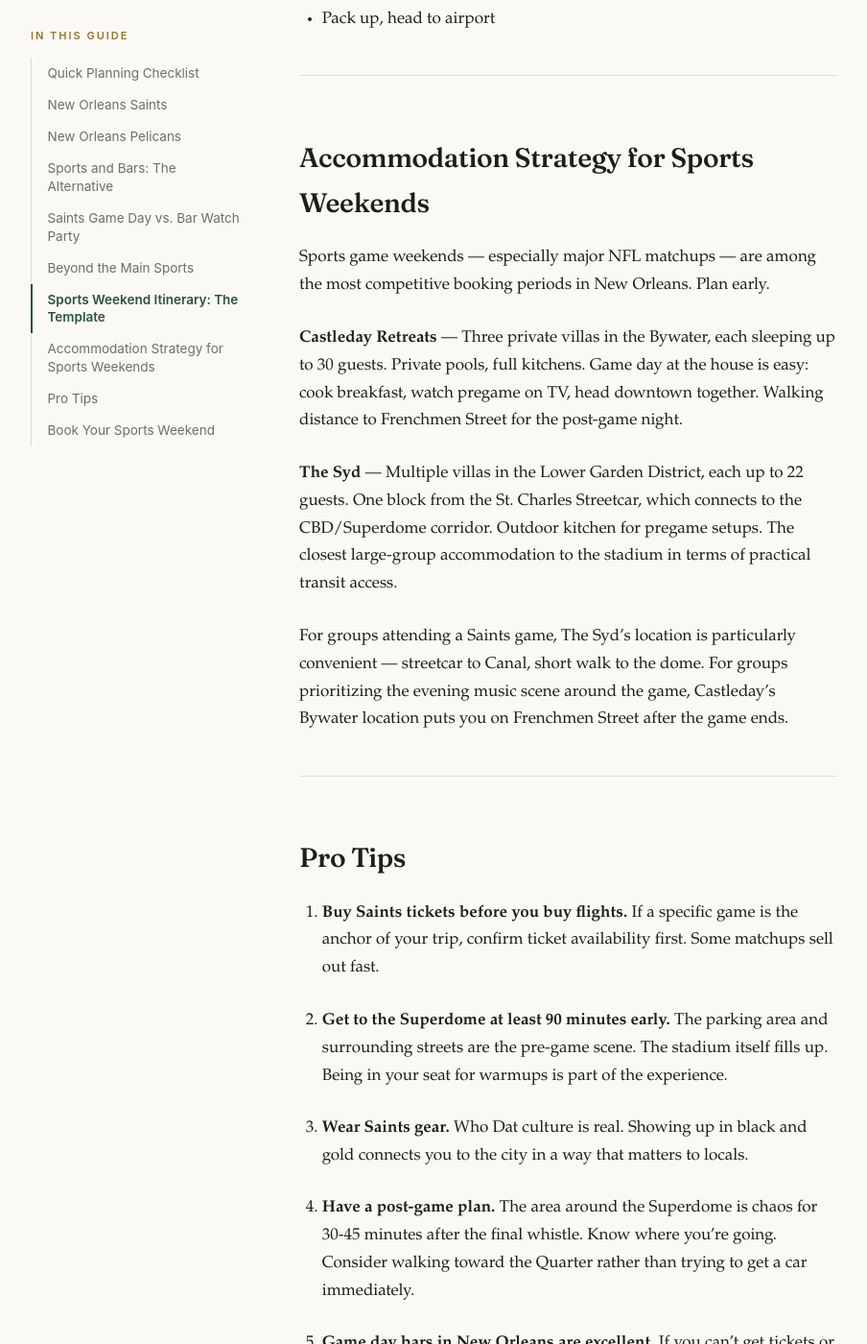
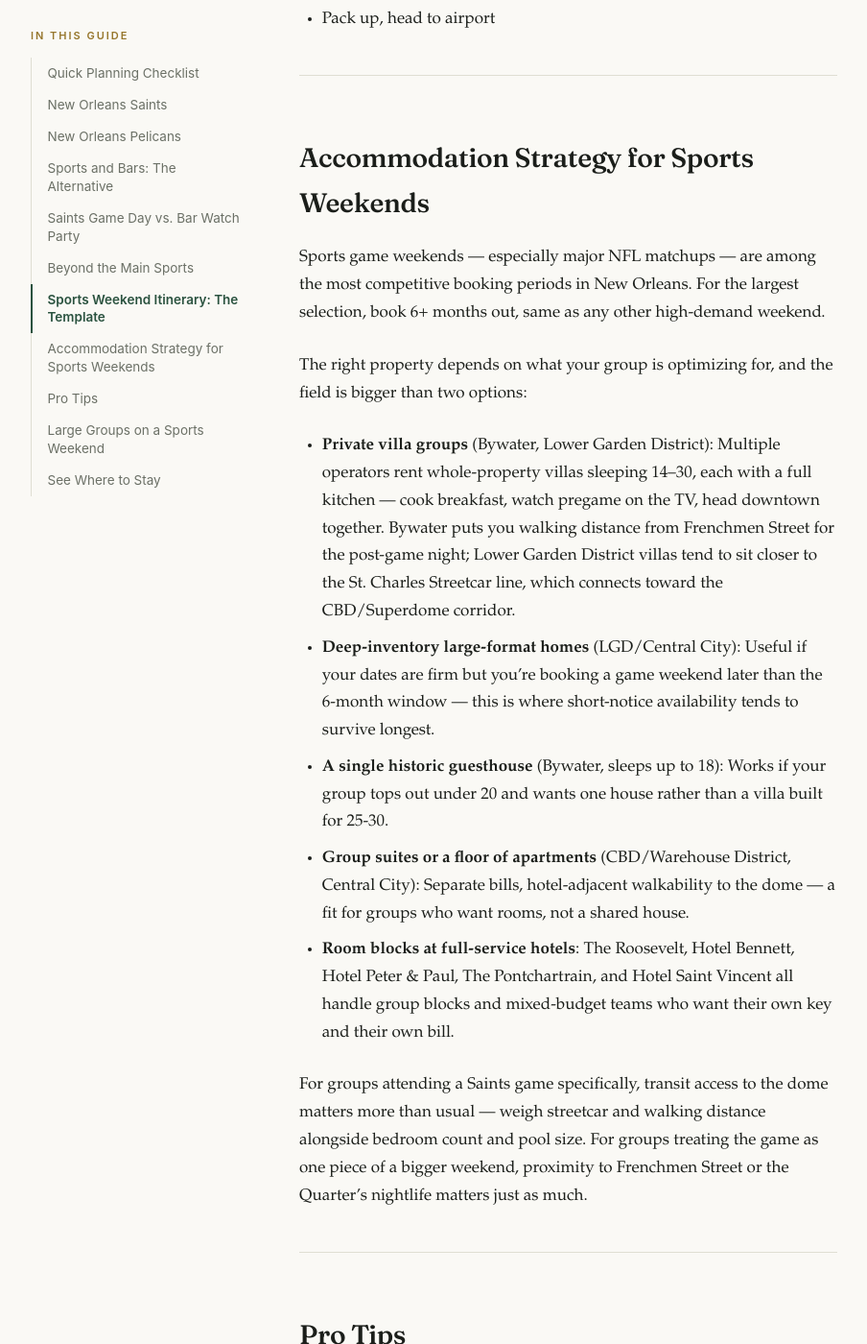
Before and after one commit to sjworth-dev/nola-group-travel, a Jekyll site: the page built from _guides/sports-weekend.md, in a window 1280 px wide and 1400 px high, scrolled down 7559 px. Shown: the whole window at 96% size, without its empty margins (70-974 px from the left). Built offline with Jekyll 4.4.1, drawn with Linux system fonts in a browser that asks for light colours; some of the changed text lies outside the part shown.

Commit message:
expand: refresh sports-weekend.md accommodation section and CTA
Replace the Castleday/Syd-only accommodation pitch with the full
property field per the no-favorites rule, and add the missing
/where-to-stay/ final CTA. Bump date.

```diff
--- a/_guides/sports-weekend.md
+++ b/_guides/sports-weekend.md
@@ -4,7 +4,7 @@ description: "Saints gameday, Pelicans games, and sports weekends in New Orleans
 category: "Festivals & Events"
 card_title: "Sports Weekends"
 card_description: "Saints game, Pelicans night, or just a sports-focused group trip to one of the loudest cities in the NFL."
-date: 2026-05-22
+date: 2026-07-19
 ---
 
 New Orleans is one of the best sports cities in America. Not because the teams are always great—though they have been—but because of how the city treats game day. A Saints game in the Superdome is one of the loudest environments in professional football. The city shuts down for it. People tailgate on the street. Bars fill up by noon.
@@ -154,13 +154,17 @@ Several excellent golf courses serve groups in the New Orleans area. TPC Louisia
 
 ## Accommodation Strategy for Sports Weekends
 
-Sports game weekends — especially major NFL matchups — are among the most competitive booking periods in New Orleans. Plan early.
+Sports game weekends — especially major NFL matchups — are among the most competitive booking periods in New Orleans. For the largest selection, book 6+ months out, same as any other high-demand weekend.
 
-**Castleday Retreats** — Three private villas in the Bywater, each sleeping up to 30 guests. Private pools, full kitchens. Game day at the house is easy: cook breakfast, watch pregame on TV, head downtown together. Walking distance to Frenchmen Street for the post-game night.
+The right property depends on what your group is optimizing for, and the field is bigger than two options:
 
-**The Syd** — Multiple villas in the Lower Garden District, each up to 22 guests. One block from the St. Charles Streetcar, which connects to the CBD/Superdome corridor. Outdoor kitchen for pregame setups. The closest large-group accommodation to the stadium in terms of practical transit access.
+- **Private villa groups** (Bywater, Lower Garden District): Multiple operators rent whole-property villas sleeping 14–30, each with a full kitchen — cook breakfast, watch pregame on the TV, head downtown together. Bywater puts you walking distance from Frenchmen Street for the post-game night; Lower Garden District villas tend to sit closer to the St. Charles Streetcar line, which connects toward the CBD/Superdome corridor.
+- **Deep-inventory large-format homes** (LGD/Central City): Useful if your dates are firm but you're booking a game weekend later than the 6-month window — this is where short-notice availability tends to survive longest.
+- **A single historic guesthouse** (Bywater, sleeps up to 18): Works if your group tops out under 20 and wants one house rather than a villa built for 25-30.
+- **Group suites or a floor of apartments** (CBD/Warehouse District, Central City): Separate bills, hotel-adjacent walkability to the dome — a fit for groups who want rooms, not a shared house.
+- **Room blocks at full-service hotels**: The Roosevelt, Hotel Bennett, Hotel Peter & Paul, The Pontchartrain, and Hotel Saint Vincent all handle group blocks and mixed-budget teams who want their own key and their own bill.
 
-For groups attending a Saints game, The Syd's location is particularly convenient — streetcar to Canal, short walk to the dome. For groups prioritizing the evening music scene around the game, Castleday's Bywater location puts you on Frenchmen Street after the game ends.
+For groups attending a Saints game specifically, transit access to the dome matters more than usual — weigh streetcar and walking distance alongside bedroom count and pool size. For groups treating the game as one piece of a bigger weekend, proximity to Frenchmen Street or the Quarter's nightlife matters just as much.
 
 ---
 
@@ -180,11 +184,14 @@ For groups attending a Saints game, The Syd's location is particularly convenien
 
 ---
 
-## Book Your Sports Weekend
+## Large Groups on a Sports Weekend
 
-For large groups:
+A big group watching a Saints game has different needs than a couple with two tickets. Contiguous seating, a shared pregame base, and a plan for getting the whole crew to and from the dome without splintering into five separate rideshares all matter more than usual. The [ride share master guide](/guides/nola-group-ride-share-master-guide/) covers how to split a large group across cars without losing anyone in a post-game surge.
 
-- **Castleday Retreats** — Private villas in the Bywater, up to 30 guests each. Full kitchens for game day spreads. Walking distance to post-game Frenchmen Street.
-- **The Syd** — Art-filled villas in the Lower Garden District, up to 22 guests each. One block from the St. Charles Streetcar — the easiest transit to the Superdome and back.
+Where you stay does real work here too — a group cooking pregame food together and walking out the door as a pack starts the day differently than one coordinating five hotel rooms. Sports weekends are competitive booking periods across the whole market, not just for tickets.
 
-Sports weekends sell out. Book as soon as your game date is confirmed.
+## See Where to Stay
+
+For a full breakdown of large-group accommodation options across New Orleans' neighborhoods:
+
+[See where to stay for large groups →](/where-to-stay/)
```
Also changed, not shown: ROADMAP-ARCHIVE.md (+2 -0 lines).
